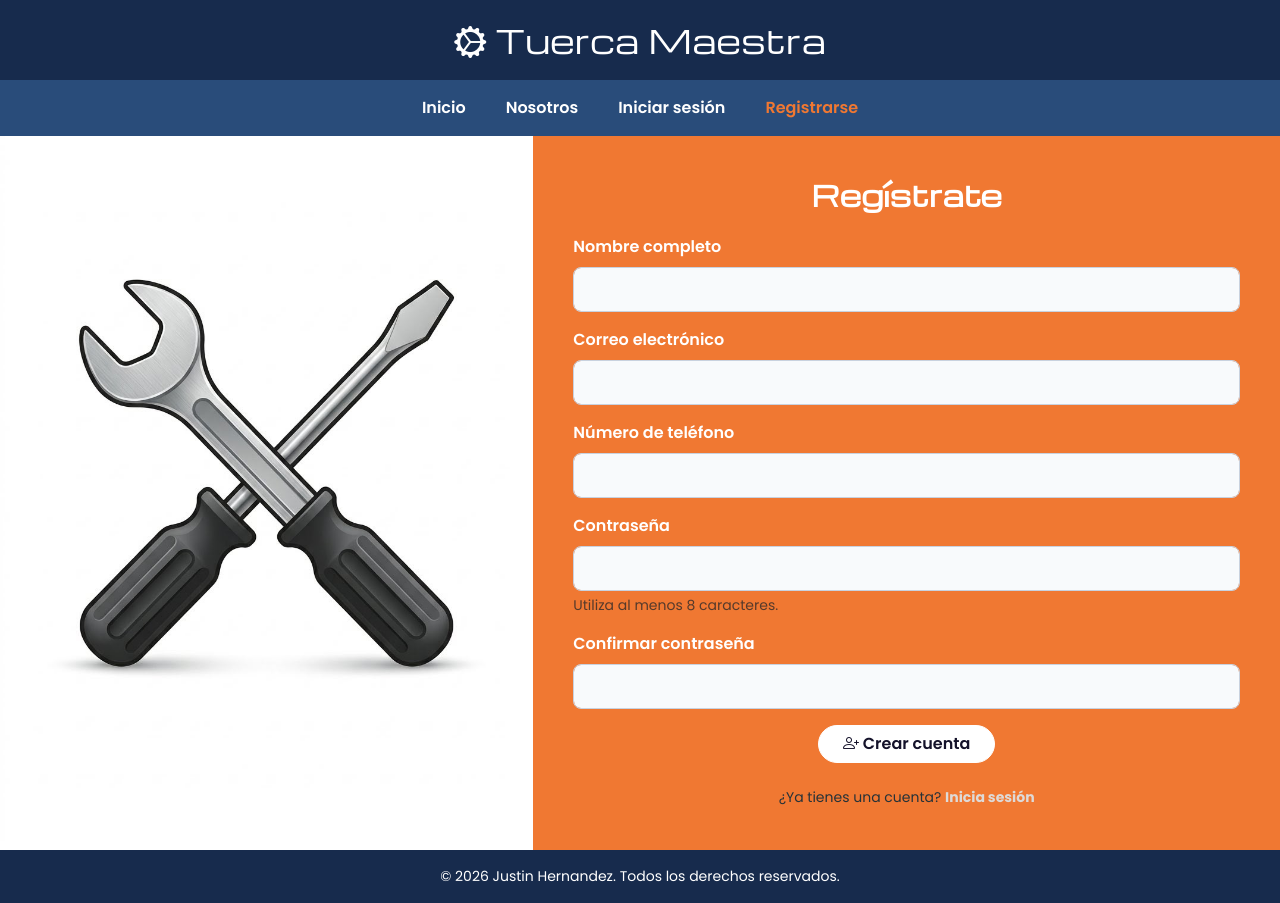
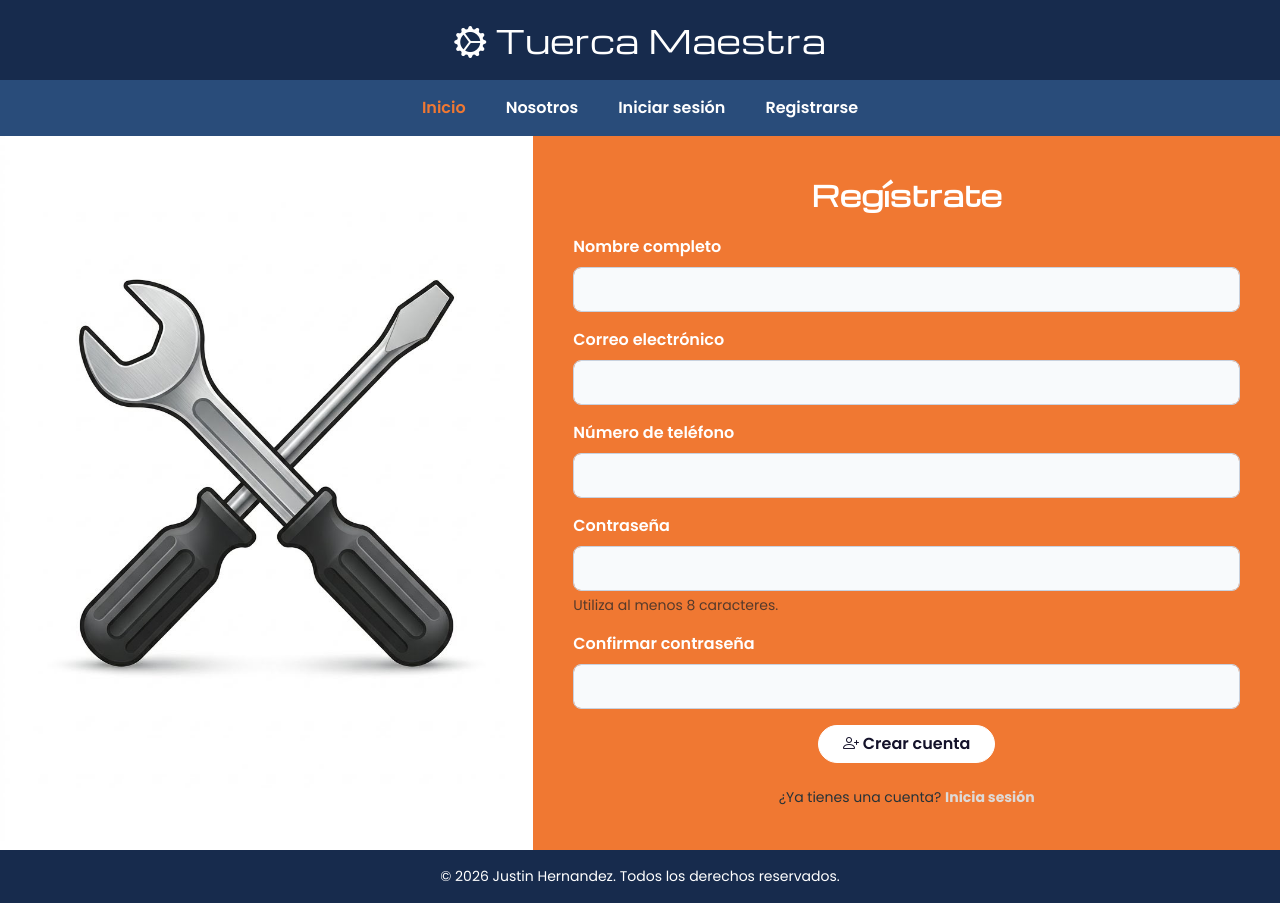
Before and after one commit to Ivancitoo03/TuercaMaestra, a plain HTML site: page registro.html in a window 1280 px wide. Drawn offline with nearby package versions, Linux system fonts and the light colour scheme.

Commit message:
correccion de botones

```diff
--- a/registro.html
+++ b/registro.html
@@ -30,10 +30,10 @@
 
             <div class="collapse navbar-collapse justify-content-center" id="menuPrincipal">
                 <ul class="navbar-nav gap-md-4">
-                    <li class="nav-item"><a class="nav-link" href="index.html">Inicio</a></li>
+                    <li class="nav-item"><a class="nav-link active" aria-current="page" href="index.html">Inicio</a></li>
                     <li class="nav-item"><a class="nav-link" href="nosotros.html">Nosotros</a></li>
                     <li class="nav-item"><a class="nav-link" href="inicioSesion.html">Iniciar sesión</a></li>
-                    <li class="nav-item"><a class="nav-link active" href="registro.html">Registrarse</a></li>
+                    <li class="nav-item"><a class="nav-link" href="registro.html">Registrarse</a></li>
                 </ul>
             </div>
         </div>
```
